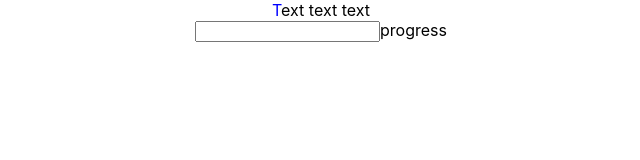
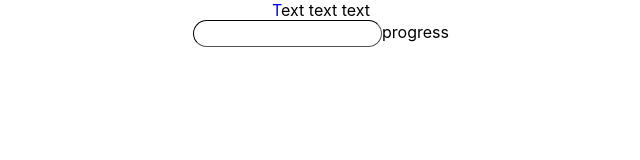
Before and after one commit to LeoJulia/typing, a React (Create React App) app: page /typing in a window 1280 px wide. Shown: the top 160 px of the page, without its empty margins (319-959 px from the left). Built offline with nearby package versions, Linux system fonts and the light colour scheme.

Commit message:
Add basic type form

```diff
--- a/src/components/Input/Input.tsx
+++ b/src/components/Input/Input.tsx
@@ -1,13 +1,17 @@
 import React, { FunctionComponent, useState } from 'react'
+
+import {StyledInput} from './styles'
 
 interface InputProps {
   onInput?: (value: string) => void;
   val?: string;
+  isError?: boolean;
 }
 
 const Input: FunctionComponent<InputProps> = ({
   onInput = () => {},
   val = '',
+  isError,
 }) => {
   const [value, setValue] = useState(val)
 
@@ -16,7 +20,11 @@ const Input: FunctionComponent<InputProps> = ({
     setValue(target.value)
   }
 
-  return <input onInput={inputHandler} value={value} />
+  return <StyledInput
+    onInput={inputHandler}
+    value={value}
+    isError={isError}
+  />
 }
 
 export { Input }
--- /dev/null
+++ b/src/components/Input/styles.ts
@@ -0,0 +1,13 @@
+import styled from 'styled-components'
+
+interface InputInterface {
+    isError?: boolean;
+}
+
+export const StyledInput = styled.input<InputInterface>`
+    outline: none;
+    border-width: 1px;
+    border-radius: 15px;
+    border-color: ${({isError}) => isError ? 'red' : 'black'};
+    padding: 5px;
+`
--- a/src/pages/TypingPage/TypingPage.tsx
+++ b/src/pages/TypingPage/TypingPage.tsx
@@ -34,7 +34,7 @@ const TypingPage: FunctionComponent = () => {
     window.addEventListener('keypress', onTyping)
 
     return () => {
-        window.removeEventListener('keypress', onTyping)
+      window.removeEventListener('keypress', onTyping)
     }
   }, [activeText, text])
 
@@ -45,7 +45,7 @@ const TypingPage: FunctionComponent = () => {
         <ActiveText>{activeText}</ActiveText>
         {text}
       </div>
-      <Input />
+      <Input isError={status === 'error'}/>
       {status}
     </AppContainer>
   )
```
Also changed, not shown: 1 other file (tests, documents, lock files or other folders).
